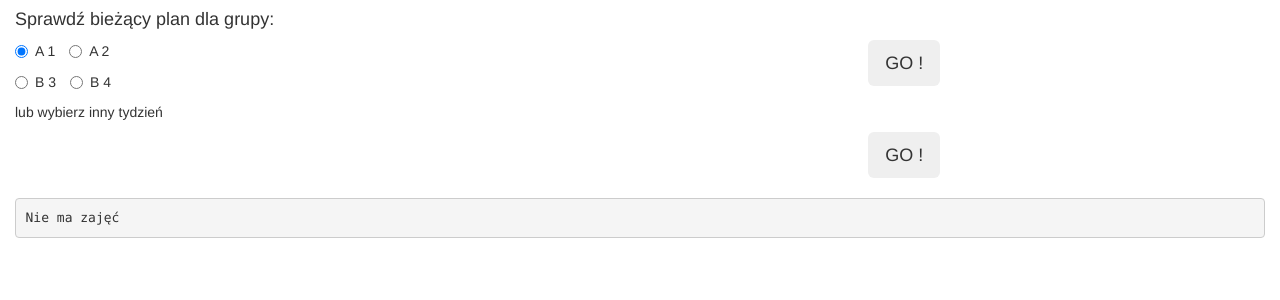
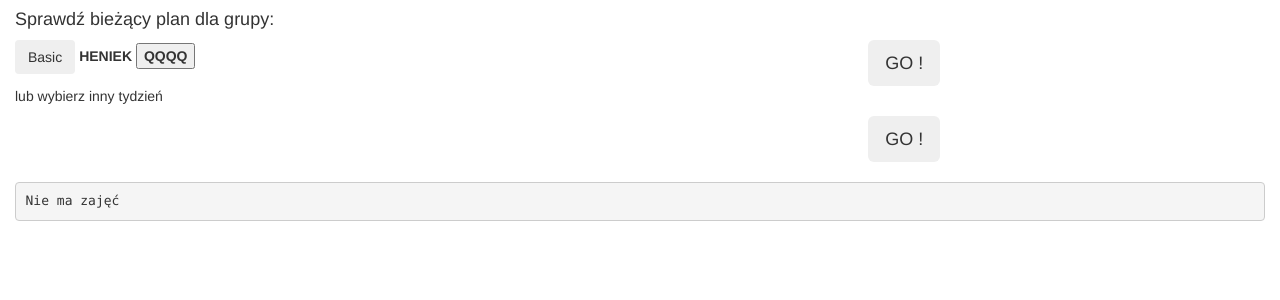
Before and after one commit to tomwisniewskiprv/Standalone_Scraper, a Django app: page / in a window 1280 px wide. Shown: the top 300 px of the page. Run offline with Django 3.2, Linux system fonts and the light colour scheme; data that the repository does not hold is empty; some libraries are stand-ins or nearby versions.

Commit message:
Beat live realase , not cleaned

```diff
--- a/Scraper/static/style.css
+++ b/Scraper/static/style.css
@@ -1,5 +1,8 @@
 html {
     background-color: red;
+    font-family: "Times New Roman", Georgia, Serif, monospace;
+/*
     font-family: "Bitstream Vera Sans Mono", Monaco, "Courier New", Courier, monospace;
+    */
     font-size: 100%;
 }
--- a/templates/base.html
+++ b/templates/base.html
@@ -11,8 +11,6 @@
     <meta name="viewport" content="width=device-width, initial-scale=1">
     <link rel="stylesheet" href="https://maxcdn.bootstrapcdn.com/bootstrap/3.3.7/css/bootstrap.min.css">
     <script src="https://ajax.googleapis.com/ajax/libs/jquery/3.2.1/jquery.min.js"></script>
-
-
     <script src="https://maxcdn.bootstrapcdn.com/bootstrap/3.3.7/js/bootstrap.min.js"></script>
 
 </head>
--- a/templates/scraper.html
+++ b/templates/scraper.html
@@ -1,8 +1,6 @@
 {% extends "base.html" %}
 
 {% block content %}
-
-
 
 
     <div class="row">
@@ -12,8 +10,12 @@
                 <h4>Sprawdź bieżący plan dla grupy:</h4>
             </div>
             <div class="col-xs-8">
+                <button class="btn" name="MORDOR" value="MOOORDOOORS" form="form_scraper">
 
-                <p>
+                    Basic
+                </button>
+
+                {% comment %}                <p>
                     <label class="radio-inline">
                         <input type="radio" name="group" value="A1" checked>A 1
                     </label>
@@ -28,7 +30,12 @@
                     <label class="radio-inline">
                         <input type="radio" name="group" value="B4">B 4
                     </label>
-                </p>
+                </p>{% endcomment %}
+
+                <label> HENIEK
+                    <input type="button" value="QQQQ" name="HEN">
+                </label>
+
 
             </div>
             <div class="col-xs-4">
@@ -59,10 +66,10 @@
             {% if schedule %}
 
                 <h4>Plan na
-                    <mark>
-                        {% for w in weeks %}{% if w.0 == selected_week %}{{ w.1 }}{% endif %}{% endfor %}</mark>
+                    <code>
+                        {% for w in weeks %}{% if w.0 == selected_week %}{{ w.1 }}{% endif %}{% endfor %}</code>
                     dla grupy
-                    <mark> {{ group }}</mark>
+                    <code> {{ group }}</code>
                 </h4>
 
 
```
